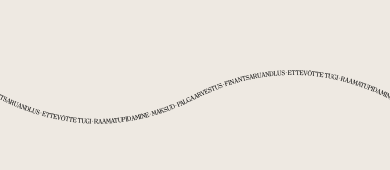
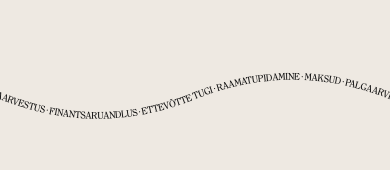
Before and after one commit to mariaport123/ll-trading-website, a Next.js app: page / in a window 390 px wide. Shown: the part 674-844 px from the top of the page. Built offline with nearby package versions, Linux system fonts and the light colour scheme.

Commit message:
Fix responsive layout problems

```diff
--- a/src/app/globals.css
+++ b/src/app/globals.css
@@ -67,3 +67,13 @@ html, body {
     padding-right: 64px;
   }
 }
+
+.services-marquee-text {
+  font-size: 18px;
+}
+
+@media (max-width: 639px) {
+  .services-marquee-text {
+    font-size: 26px;
+  }
+}
--- a/src/components/Contact.tsx
+++ b/src/components/Contact.tsx
@@ -101,7 +101,7 @@ export default function Contact() {
             <br />
             ETTEVÕTTE
             <br />
-            VAJADUSTEST<span className="text-[#D32F2F]">.</span>
+            VAJADUSTEST.
           </h2>
 
           <div className="mt-8 max-w-[380px] md:mt-10">
--- a/src/components/Pricing.tsx
+++ b/src/components/Pricing.tsx
@@ -102,7 +102,7 @@ export default function Pricing() {
           <h2 className="font-clearface text-[clamp(3rem,5.2vw,5.5rem)] font-normal leading-[1.02] tracking-[-0.035em]">
             ÜKS HIND EI
             <br />
-            SOBI KÕIGILE<span className="text-[#D32F2F]">.</span>
+            SOBI KÕIGILE.
           </h2>
 
           <p className="mt-8 max-w-[390px] font-inter text-sm leading-[1.7] text-[#5F5C57] md:mt-10 md:text-base">
--- a/src/components/ServicesMarquee.tsx
+++ b/src/components/ServicesMarquee.tsx
@@ -45,12 +45,12 @@ export default function ServicesMarquee() {
                 <defs>
                     <path
                         id="services-wave-path"
-                        d="M-600 90 C-400 -10 -200 -10 0 90 S400 190 600 90 S1000 -10 1200 90 S1600 190 1800 90"
+                        d="M-600 90 C-400 10 -200 10 0 90 S400 170 600 90 S1000 10 1200 90 S1600 170 1800 90"
                     />
                 </defs>
 
                 <text
-                    className="fill-[#111111] font-clearface uppercase"
+                    className="services-marquee-text fill-[#111111] font-clearface uppercase"
                     fontSize="18"
                     letterSpacing="-1"
                 >
--- a/src/components/Team.tsx
+++ b/src/components/Team.tsx
@@ -140,7 +140,7 @@ export default function Team() {
             <br />
             TAGA ON
             <br />
-            INIMESED<span className="text-[#D32F2F]">.</span>
+            INIMESED.
           </h2>
 
           <p className="mt-8 max-w-[360px] font-inter text-sm leading-[1.6] text-[#5F5C57] md:mt-10 md:text-base">
```
